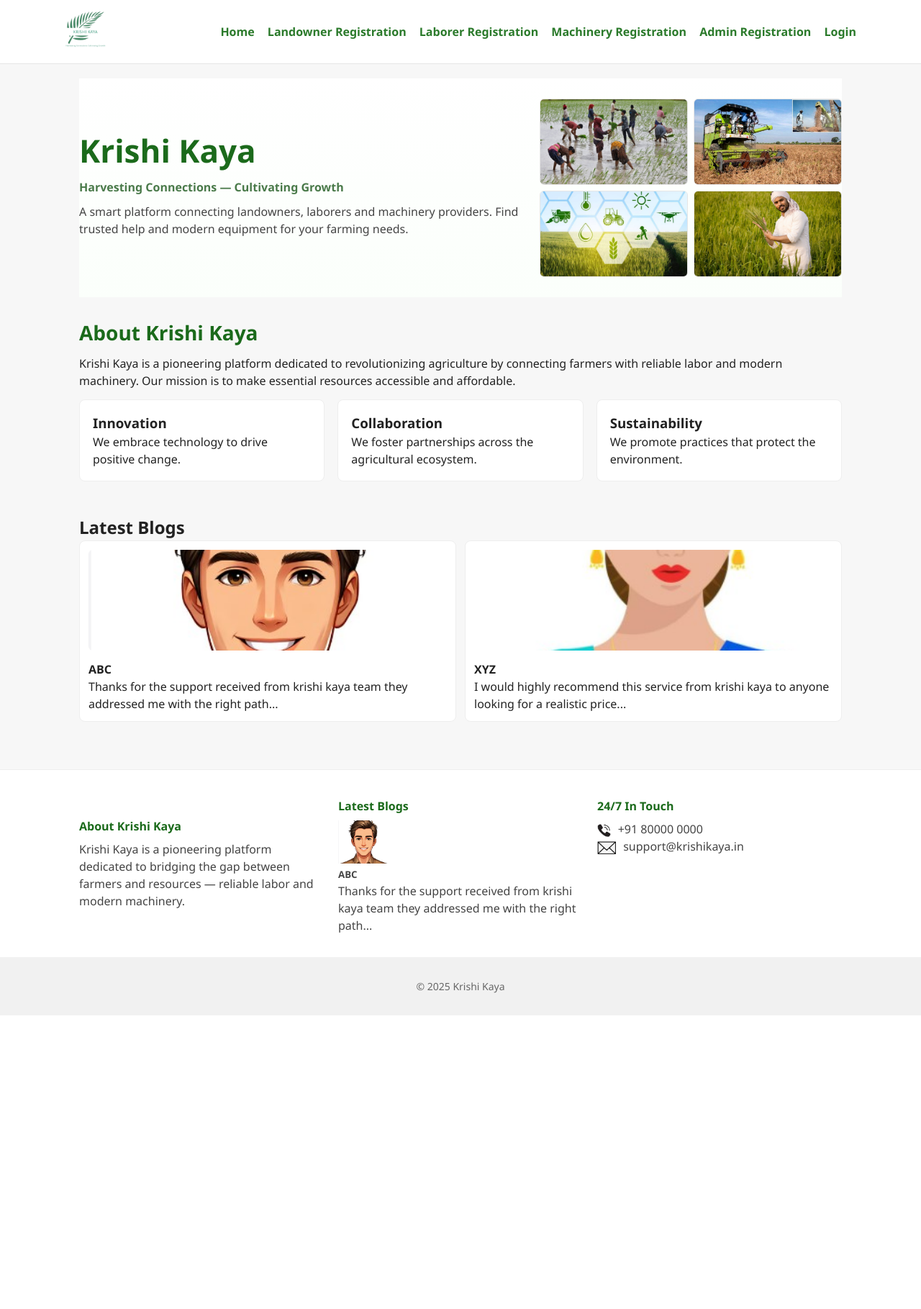
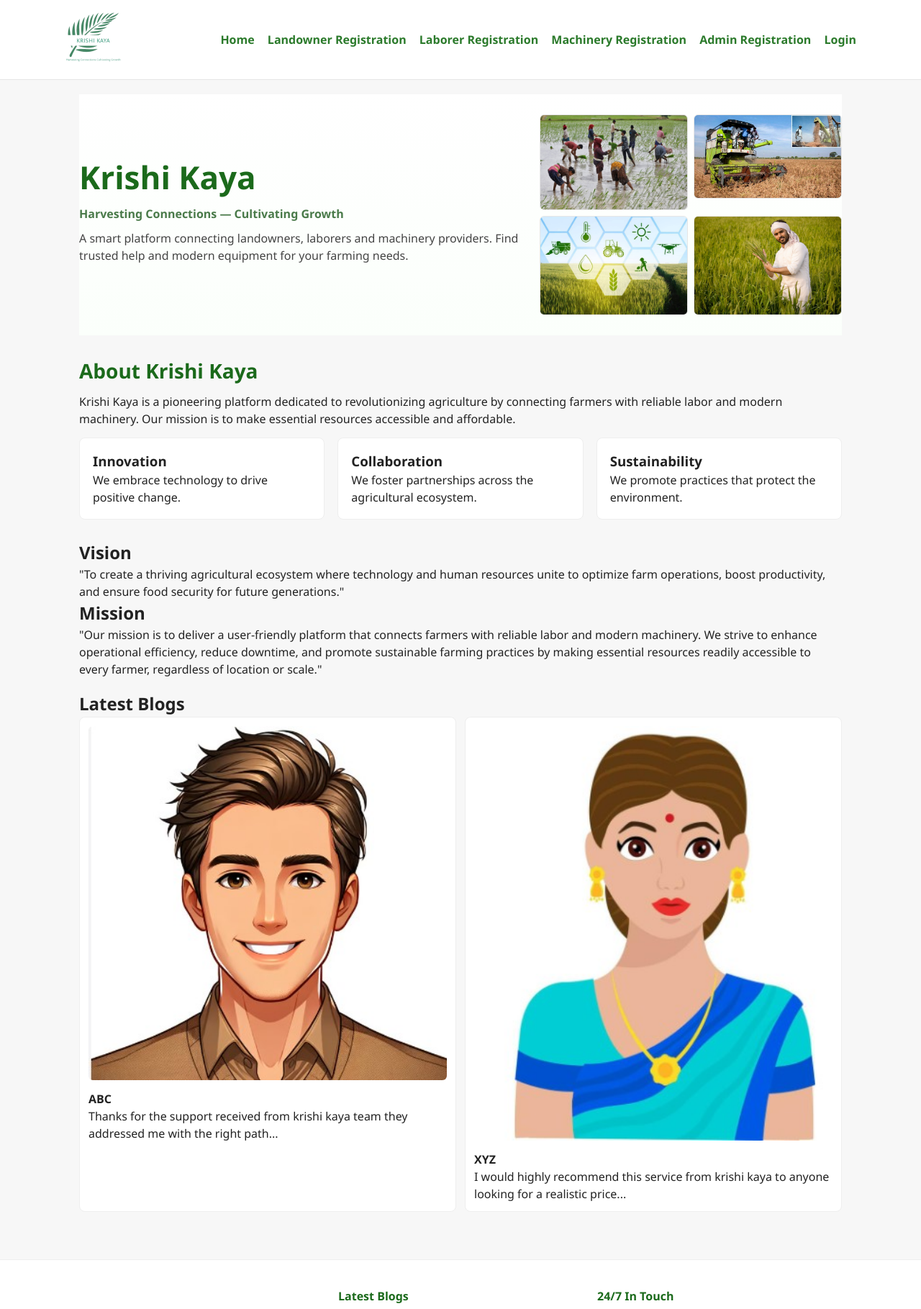
Before and after one commit to Vidhya-Seeman/krishikaya3.0, a Flask app: page / in a window 1280 px wide. Shown: the top 1819 px of the page at 72% size. Before the commit the page ends 1411 px from the top, so only its background shows below. Run offline with Flask 3, Linux system fonts and the light colour scheme.

Commit message:
Update homepage HTML and CSS

```diff
--- a/static/style.css
+++ b/static/style.css
@@ -8,7 +8,7 @@ body{font-family: "Segoe UI", Roboto, Arial, sans-serif;color:#222;background:#f
 /* header */
 .site-header{background:#fff;border-bottom:1px solid #e6e6e6}
 .header-inner{display:flex;align-items:center;justify-content:space-between;padding:12px 0}
-.brand .logo{height:58px}
+.brand .logo{height:80px}
 .main-nav a{margin-left:14px;color:#2b7a2b;text-decoration:none;font-weight:600}
 .main-nav a.logout{color:#c0392b}
 
@@ -23,7 +23,7 @@ body{font-family: "Segoe UI", Roboto, Arial, sans-serif;color:#222;background:#f
 
 /* gallery */
 .hero-gallery{display:grid;grid-template-columns:repeat(2,1fr);gap:8px}
-.hero-gallery img{width:100%;height:120px;object-fit:cover;border-radius:6px;border:1px solid #e6e6e6}
+.hero-gallery img{width:100%;height:auto;object-fit:cover;border-radius:6px;border:1px solid #e6e6e6}
 
 /* about */
 .about{padding:28px 0}
@@ -35,7 +35,7 @@ body{font-family: "Segoe UI", Roboto, Arial, sans-serif;color:#222;background:#f
 .blogs{padding:18px 0}
 .blog-grid{display:grid;grid-template-columns:repeat(2,1fr);gap:12px}
 .blog-item{background:#fff;padding:12px;border-radius:8px;border:1px solid #eee}
-.blog-item img{width:100%;height:140px;object-fit:cover;border-radius:6px;margin-bottom:8px}
+.blog-item img{width:100%;height:auto;object-fit:cover;border-radius:6px;margin-bottom:8px}
 
 /* forms */
 .form-panel{background:#fff;padding:20px;border-radius:8px;border:1px solid #eee;max-width:720px;margin:22px auto}
--- a/templates/home.html
+++ b/templates/home.html
@@ -42,6 +42,13 @@
   </div>
 </section>
 
+     <section class="vision-mission">
+            <h2>Vision</h2>
+            <p>"To create a thriving agricultural ecosystem where technology and human resources unite to optimize farm operations, boost productivity, and ensure food security for future generations."</p>
+            <h2>Mission</h2>
+            <p>"Our mission is to deliver a user-friendly platform that connects farmers with reliable labor and modern machinery. We strive to enhance operational efficiency, reduce downtime, and promote sustainable farming practices by making essential resources readily accessible to every farmer, regardless of location or scale."</p>
+        </section>
+
 <section class="blogs">
   <h2>Latest Blogs</h2>
   <div class="blog-grid">
```
